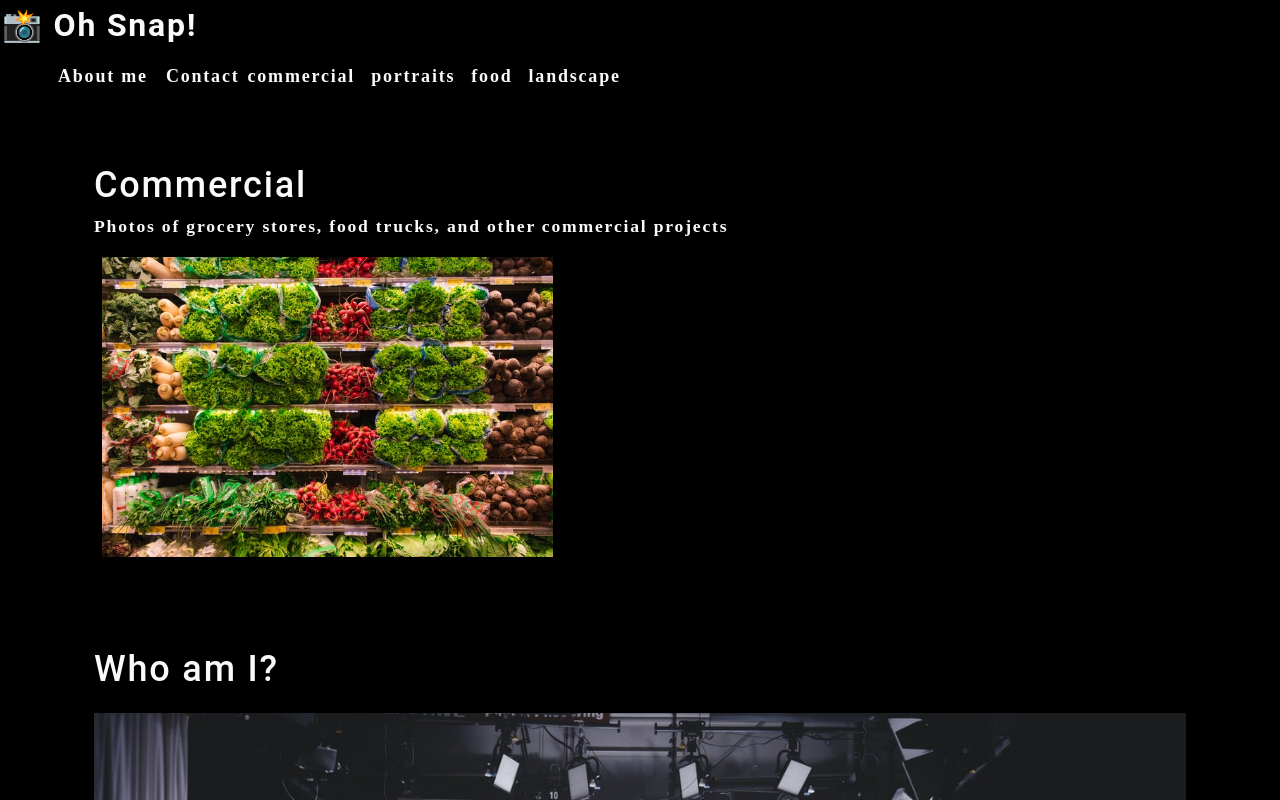
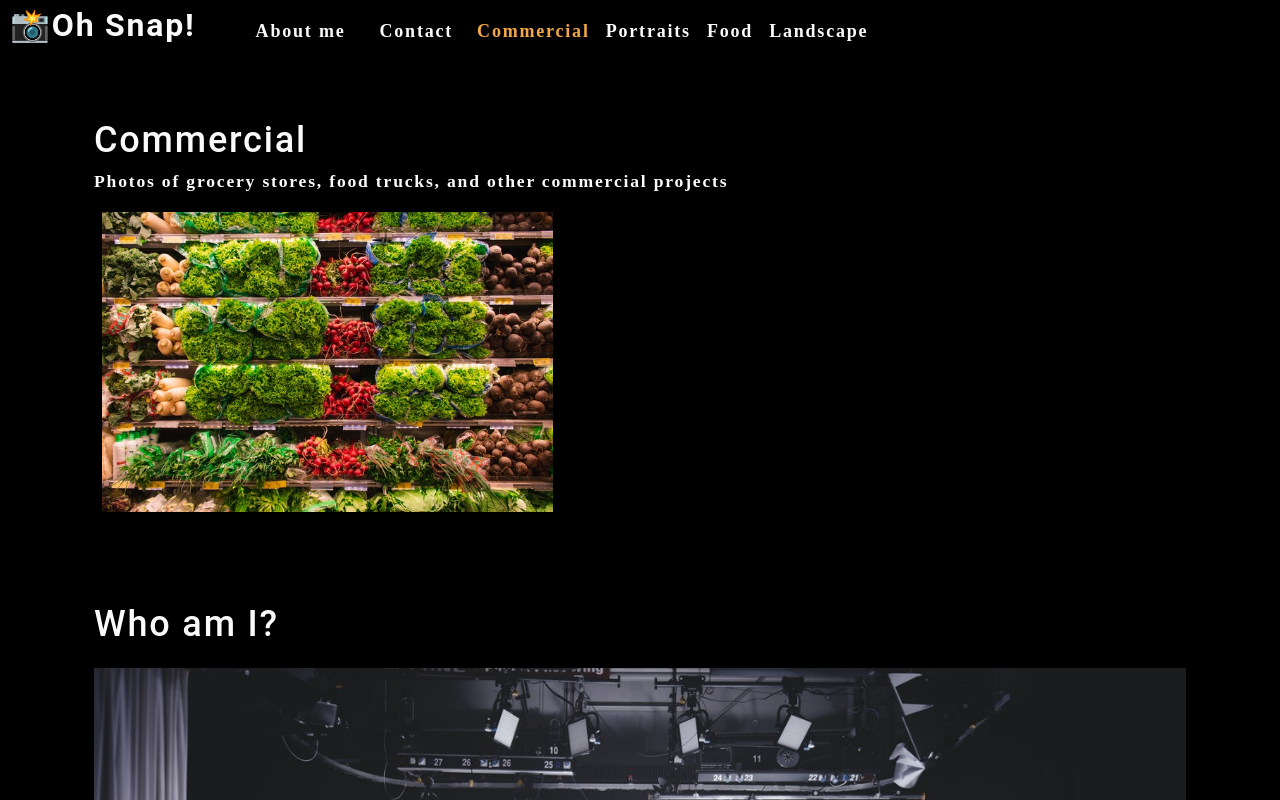
Before and after one commit to dcharney/photo-port, a React (Create React App) app: page / in a window 1280 px wide. Shown: the top 800 px of the page. Built offline with nearby package versions, Linux system fonts and the light colour scheme.

Commit message:
navbar updates to selection

```diff
--- a/src/App.js
+++ b/src/App.js
@@ -2,14 +2,26 @@
 import About from './components/About';
 import Nav from './components/Nav';
 import Gallery from './components/Gallery';
+import { useState } from 'react';
 
 function App() {
+    const [categories] = useState([
+        { name: 'commercial', description: 'Photos of grocery stores, food trucks, and other commercial projects' },
+        { name: 'portraits', description: 'Portraits of people in my life' },
+        { name: 'food', description: 'Delicious delicacies' },
+        { name: 'landscape', description: 'Fields, farmhouses, waterfalls, and the beauty of nature' }
+    ]);
+    const [currentCategory, setCurrentCategory] = useState(categories[0]);
+
     return (
         <div>
-            <Nav></Nav>
+            <Nav categories={categories} setCurrentCategory={setCurrentCategory} currentCategory={currentCategory}>
+            </Nav>
             <main>
-                <Gallery></Gallery>
-                <About></About>
+                <div>
+                    <Gallery></Gallery>
+                    <About></About>
+                </div>
             </main>
         </div>
     );
--- a/src/components/Nav/index.js
+++ b/src/components/Nav/index.js
@@ -1,49 +1,40 @@
-import React from 'react';
+import React, { useEffect } from 'react';
+import { capitalizeFirstLetter } from "../../utils/helpers";
 
-function Nav() {
-    const categories = [
-        {
-            name: "commercial",
-            description: "Photos of grocery stores, food trucks, and other commercial projects",
-        },
-        {
-            name: "portraits",
-            description: "Portraits of people in my life"
-        },
-        {
-            name: "food",
-            description: "Delicious delicacies"
-        },
-        {
-            name: "landscape",
-            description: "Fields, farmhouses, waterfalls, and the beauty of nature",
-        },
-    ];
-    function categorySelected(name) {
-        console.log(`${name} clicked`)
-    };
+function Nav(props) {
+    const {
+        categories = [],
+        setCurrentCategory,
+        currentCategory
+    } = props;
+    useEffect(() => {
+        document.title = capitalizeFirstLetter(currentCategory.name);
+    }, [currentCategory]);
+
     return (
-        <header>
+        <header className="flex-row px-1">
             <h2>
-                <a data-testid="link" href="/"><span role="img" aria-label="camera">📸</span> Oh Snap! </a>
+                <a data-testid="link" href="/">
+                    <span role="img" aria-label="camera">📸</span>Oh Snap!
+                </a>
             </h2>
             <nav>
                 <ul className="flex-row">
                     <li className="mx-2">
-                        <a data-testid="about" href='#about'>
-                            About me
-                        </a>
+                        <a href="#about"> About me</a>
                     </li>
-                    <li>
+                    <li className="mx-2">
                         <span>Contact</span>
                     </li>
-                    { categories.map((category)=> (
-                        <li
-                            className="mx-1"
-                            key={category.name}
-                        >
-                            <span onClick={() => categorySelected(category.name)}>
-                                {category.name}
+                    {categories.map((category) => (
+                        <li className={`mx-1 ${
+                                currentCategory.name === category.name && 'navActive'
+                                }`} key={category.name}>
+                            <span
+                                onClick={() => {
+                                    setCurrentCategory(category)
+                                }}>
+                                {capitalizeFirstLetter(category.name)}
                             </span>
                         </li>
                     ))}
@@ -51,6 +42,6 @@
             </nav>
         </header>
     );
-};
+}
 
 export default Nav;
```
